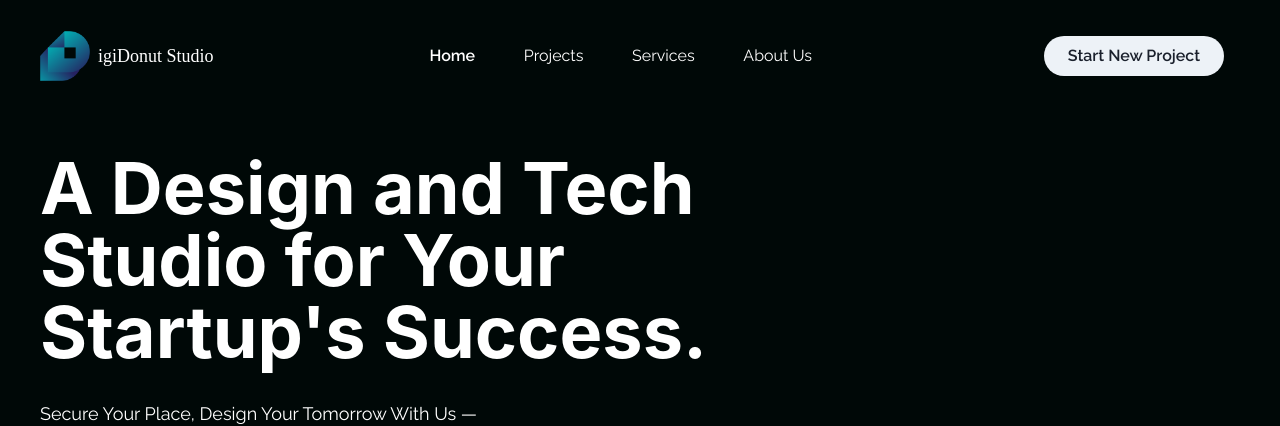
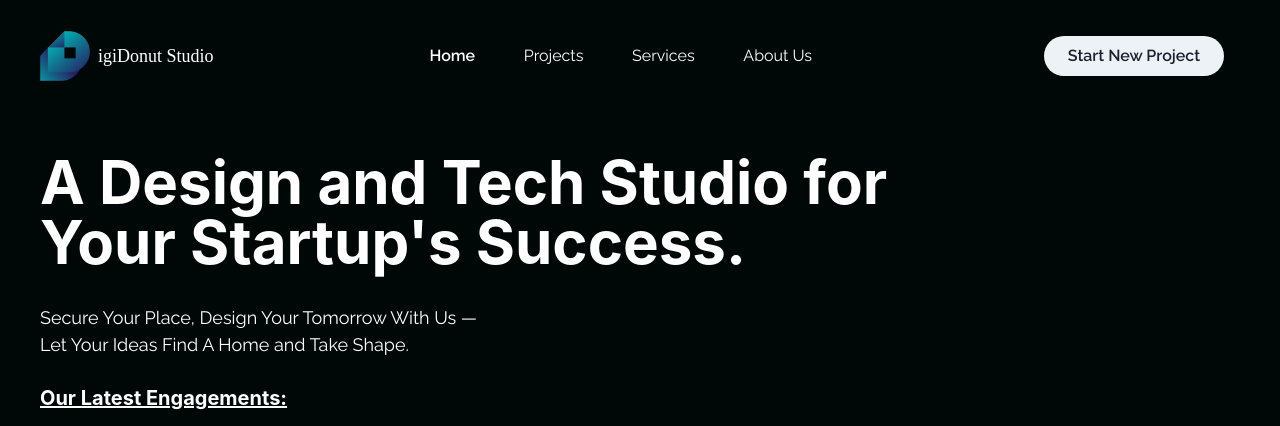
Before and after one commit to optimusinhisprime/digidonut, a React (Create React App) app: page / in a window 1280 px wide. Shown: the top 426 px of the page. Built offline with nearby package versions, Linux system fonts and the light colour scheme; a web font is replaced by a local one.

Commit message:
Fix responsive design

```diff
--- a/src/components/HeroSection/Hero.tsx
+++ b/src/components/HeroSection/Hero.tsx
@@ -35,15 +35,15 @@ export default function Hero({ id }: HeroProps) {
             base: "85%",
             sm: "80%",
             md: "58%",
-            lg: "55%",
-            xl: "60%",
+            lg: "60%",
+            xl: "67%",
             "2xl": "55%",
           }}
         >
           <Heading
             my="3"
             textAlign={{ base: "start", xl: "start", "2xl": "start" }}
-            size={{ base: "xl", xl: "4xl", "2xl": "4xl", lg: "2xl" }}
+            size={{ base: "xl", xl: "3xl", "2xl": "4xl", lg: "2xl" }}
           >
             A Design and Tech Studio for Your Startup's Success.
           </Heading>
--- a/src/components/PortfolioProject.tsx
+++ b/src/components/PortfolioProject.tsx
@@ -25,6 +25,7 @@ export default function PortfolioProject({
               xl: "300px",
               base: "130px",
               md: "200px",
+              sm: "160px",
             }}
             objectFit="cover"
             src={imageSrc}
@@ -44,8 +45,10 @@ export default function PortfolioProject({
         </Box>
       </Flex>
       <Flex flexDir="row">
-        {servicesRendered?.map((service) => (
-          <Text fontSize={{ base: "12" }}>{service}</Text>
+        {servicesRendered?.map((service, index) => (
+          <Text key={index} fontSize={{ base: "12" }}>
+            {service}
+          </Text>
         ))}
       </Flex>
       <Text fontSize={{ "2xl": 20, xl: 18, base: "14" }} textAlign="start">
```
